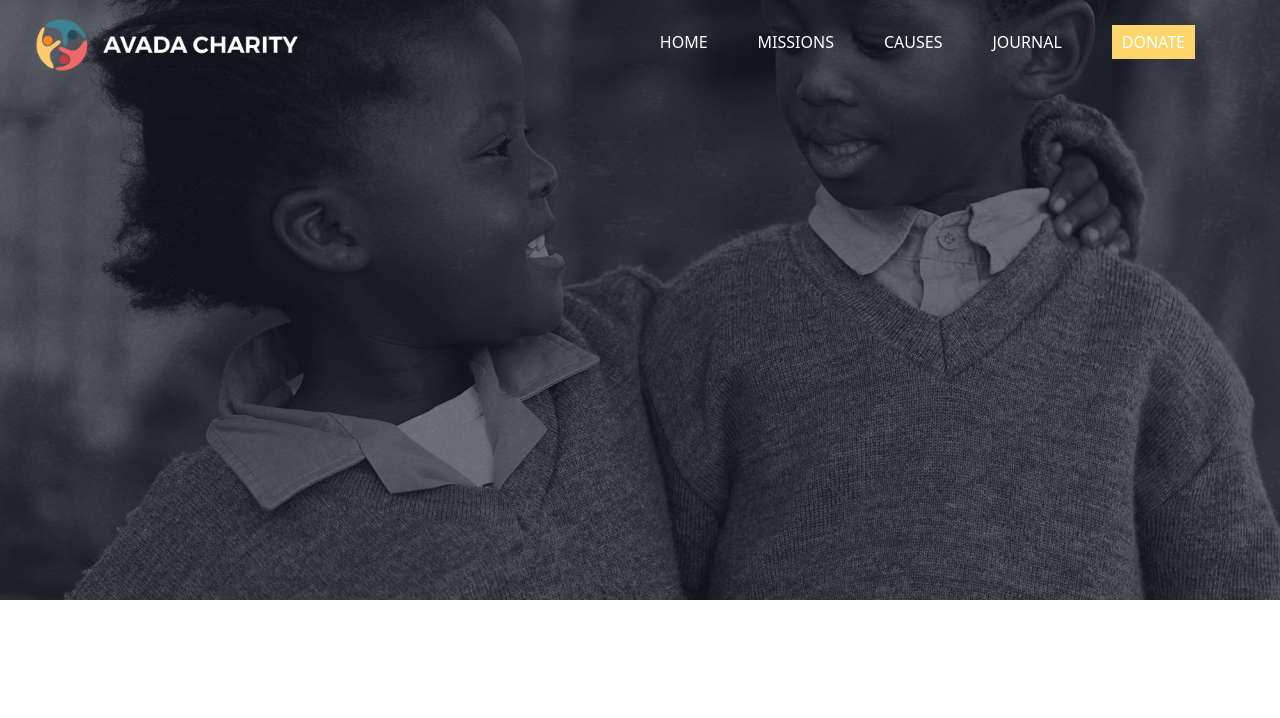
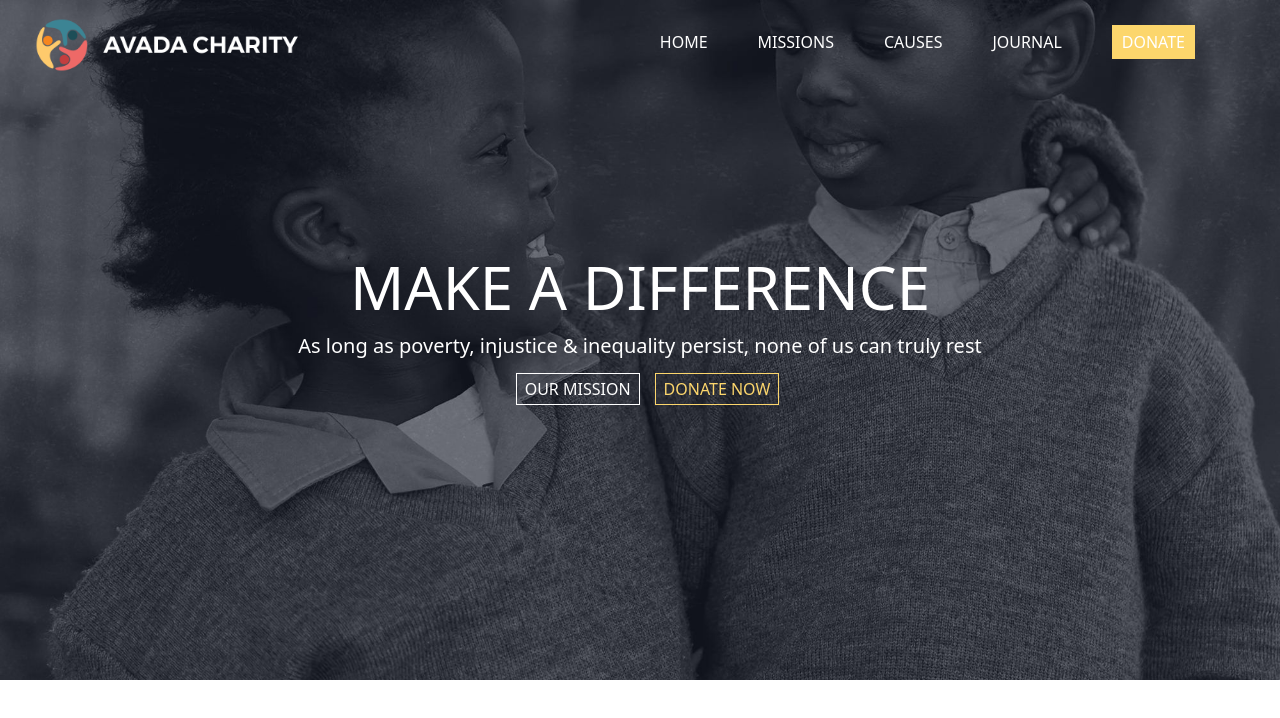
Before and after one commit to DamianoTrifone/proj-html-vuejs, a Vue app: page / in a window 1280 px wide. Shown: the top 718 px of the page. Built offline with nearby package versions, Linux system fonts and the light colour scheme.

Commit message:
Header completo

```diff
--- a/package.json
+++ b/package.json
@@ -11,6 +11,7 @@
     "@fortawesome/fontawesome-free": "^5.15.3",
     "bootstrap": "^5.0.1",
     "core-js": "^3.6.5",
+    "flexbox": "0.0.3",
     "vue": "^2.6.11"
   },
   "devDependencies": {
--- a/src/components/Header.vue
+++ b/src/components/Header.vue
@@ -7,6 +7,12 @@
           <a href="#">Causes</a>
           <a href="#">Journal</a>
           <a class="special_link" href="#">Donate</a>
+      </div>
+      <div class="header_centrale">
+          <h2>Make a difference</h2>
+          <p>As long as poverty, injustice & inequality persist, none of us can truly rest</p>
+          <a href="#">Our mission</a>
+          <a href="#">Donate now</a>
       </div>
   </header>
 </template>
@@ -22,7 +28,7 @@ export default {
         background-image: url(../assets/home-page-slider.jpg);
         background-size: cover;
         background-repeat: no-repeat;
-        height: 600px;
+        height: 680px;
         width: 100%;
     }
 
@@ -59,4 +65,45 @@ export default {
         color: white;
         background-color: white;
     }
+
+    .header_centrale{
+        text-align: center;
+        margin-top: 14%;
+    }
+
+    .header_centrale h2{
+        text-transform: uppercase;
+        color: white;
+        font-weight: 300;
+        font-size: 60px;
+    }
+
+    .header_centrale p{
+        color: white;
+        font-weight: 200;
+        font-size: 20px;
+    }
+
+    .header_centrale a{
+        text-decoration: none;
+        text-transform: uppercase;
+        margin-left: 15px;
+        color: white;
+        border: 1px solid white;
+        padding: 4px 8px;
+        font-weight: 200;
+    }
+
+    .header_centrale a:hover{
+        color: #FCD66C;
+    }
+
+    .header_centrale a:last-child{
+        color: #FCD66C;
+        border: 1px solid #FCD66C;
+    }
+
+    .header_centrale a:last-child:hover{
+        color: white;
+    }
 </style>
```
Also changed, not shown: 1 other file (tests, documents, lock files or other folders).
